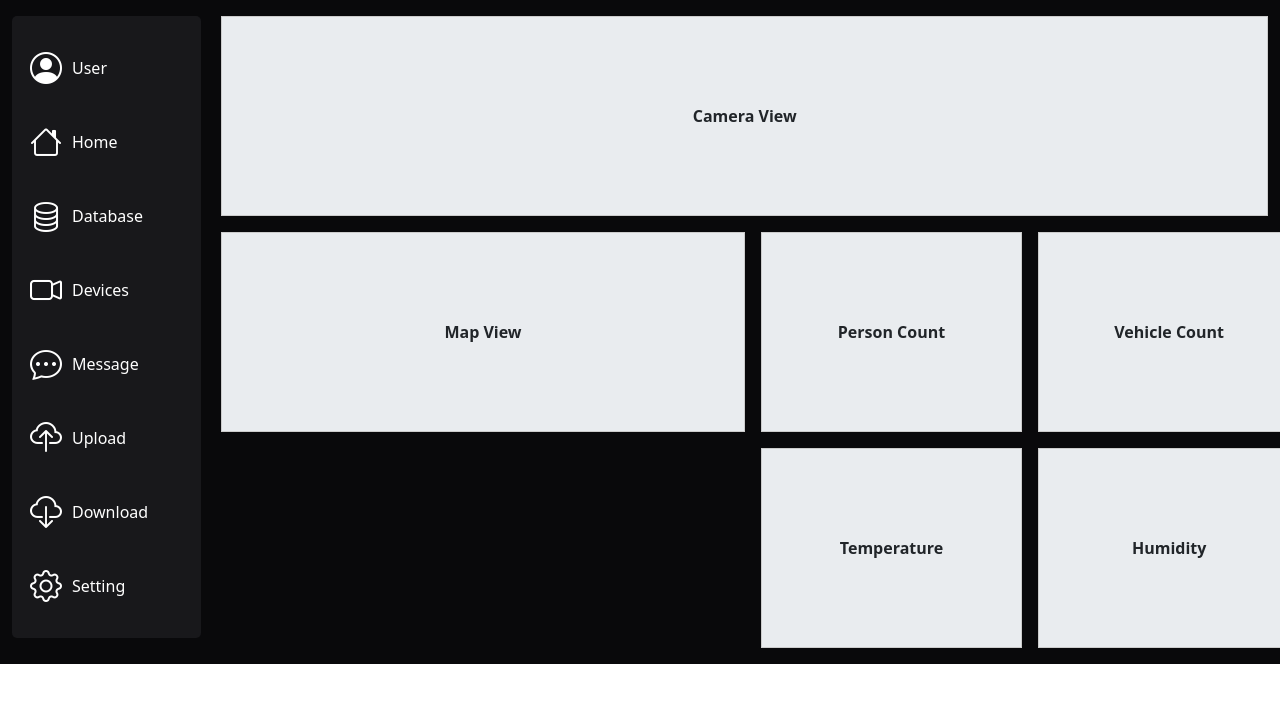
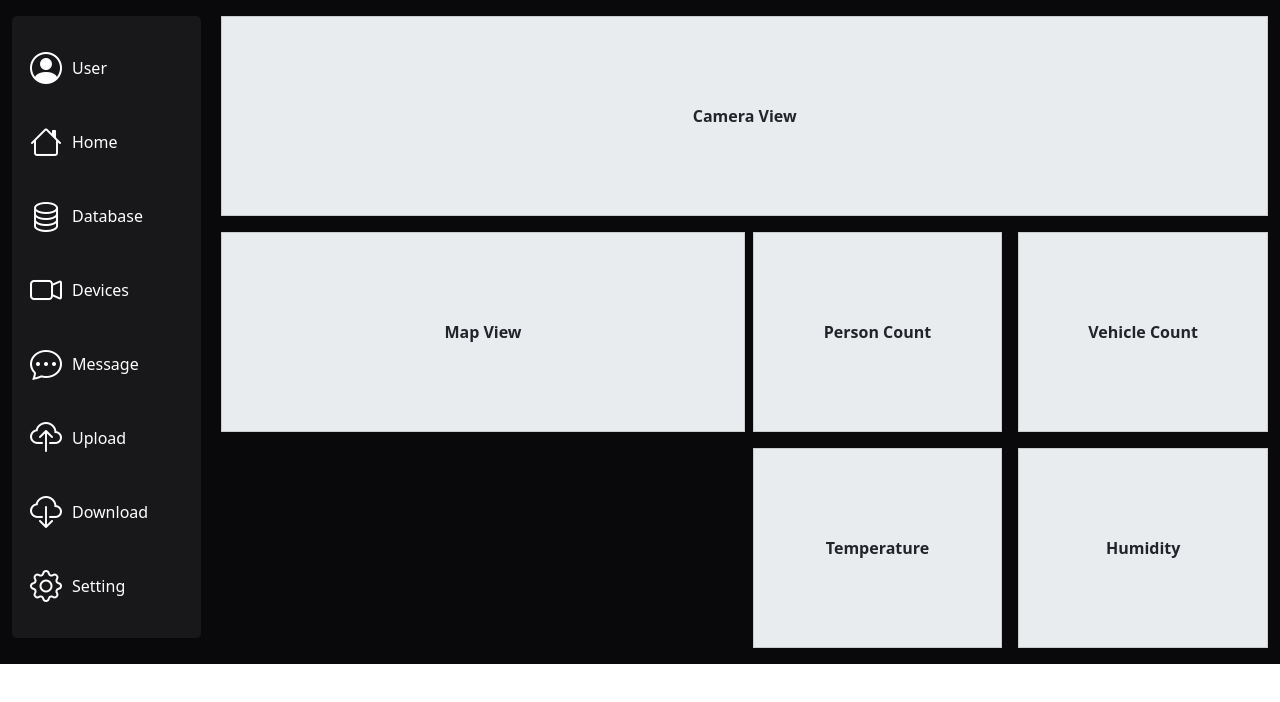
Before and after one commit to VoTanTai-dp/dahua-web-portal, a Vue app in the folder frontend/: page / in a window 1280 px wide. Shown: the top 702 px of the page. Built offline with nearby package versions, Linux system fonts and the light colour scheme.

Commit message:
update bootstrap css

```diff
--- a/frontend/src/views/HomePage.vue
+++ b/frontend/src/views/HomePage.vue
@@ -4,22 +4,22 @@
 
 <template>
     <!-- Main -->
-    <div class="section cam-view mb-3">Camera View</div>
+    <div class="section camera mb-3">Camera View</div>
 
     <div class="extension d-flex">
-        <div class="col-6 map me-3">
-            <div class="section map-view">Map View</div>
+        <div class="col-6 me-2">
+            <div class="section map">Map View</div>
         </div>
 
-        <div class="col-6">
+        <div class="col-6 row">
             <div class="count d-flex mb-3">
-                <div class="col-6 section person-count me-3">Person Count</div>
-                <div class="col-6 section vehicle-count">Vehicle Count</div>
+                <div class="col-6 section count__person">Person Count</div>
+                <div class="col-6 section count__vehicle mx-3">Vehicle Count</div>
             </div>
 
             <div class="sensor d-flex">
-                <div class="col-6 section temp-info me-3">Temperature</div>
-                <div class="col-6 section humidity-info">Humidity</div>
+                <div class="col-6 section sensor__temp">Temperature</div>
+                <div class="col-6 section sensor__humidity mx-3">Humidity</div>
             </div>
         </div>
     </div>
@@ -39,31 +39,4 @@
     border: 1px solid #ccc;
 }
 
-/* .cam-view {
-    height: 500px;
-    padding: 0;
-}
-
-.map {
-    padding-left: 0;
-    padding-right: 0;
-    margin-right: 20px;
-}
-
-.map-view {
-    height: 420px;
-}
-
-.left-view {
-    margin-right: 20px;
-}
-
-.person-count,
-.vehicle-count,
-.temp-info,
-.humidity-info,
-.device-info {
-    height: 200px;
-    padding: 0;
-} */
 </style>
```
